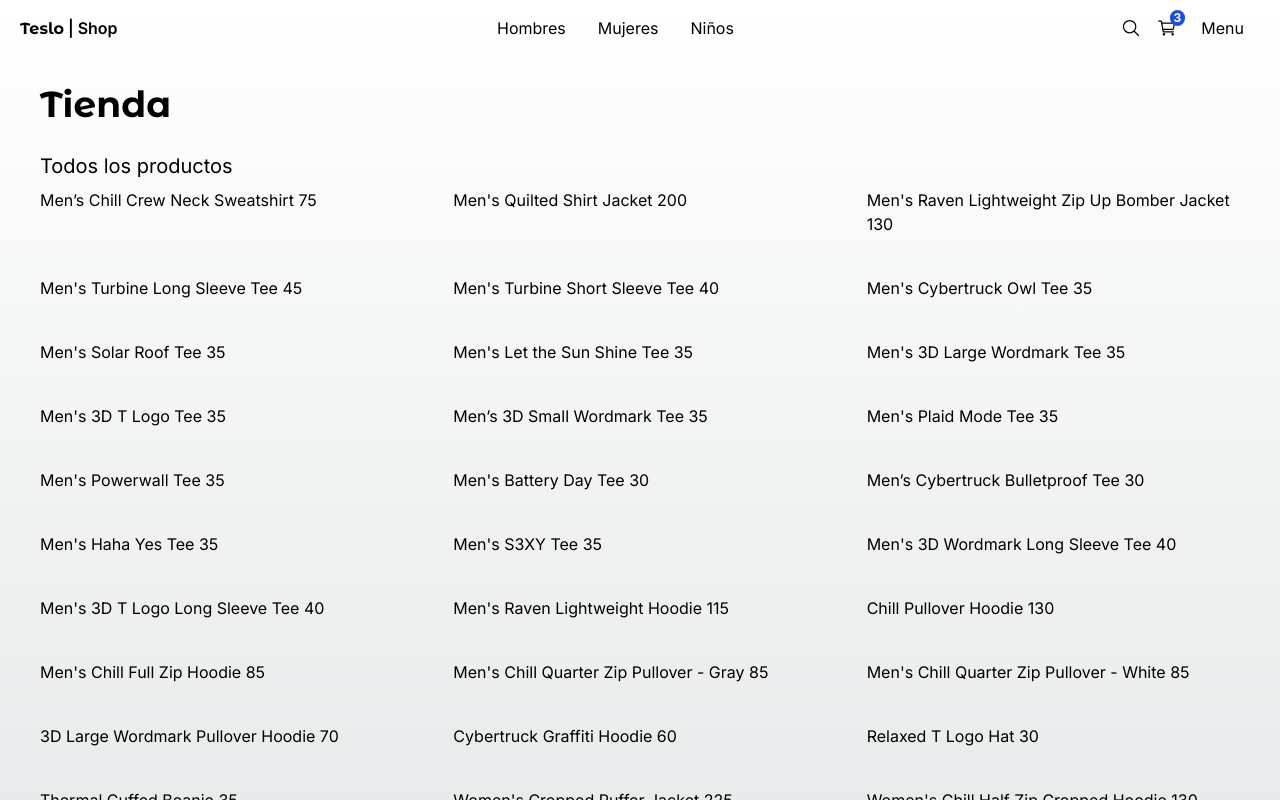
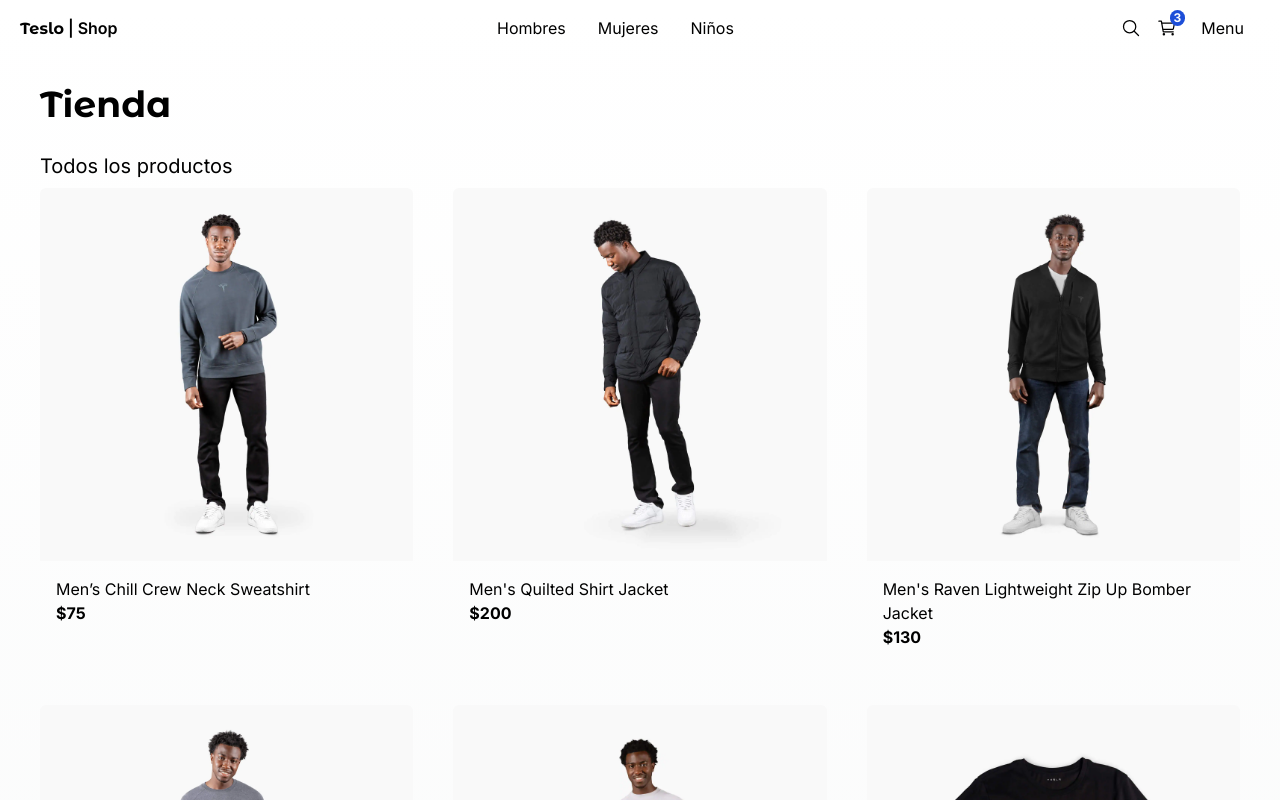
Before and after one commit to Luis-Esquivia/teslo-shop, a Next.js app: page / in a window 1280 px wide. Shown: the top 800 px of the page. Built offline with nearby package versions, Linux system fonts and the light colour scheme.

Commit message:
feat (home page): add product assortment

```diff
--- a/src/components/index.ts
+++ b/src/components/index.ts
@@ -1,6 +1,9 @@
 
 
 export * from './products/porduct-grid/ProductGrid';
+export * from './products/porduct-grid/ProductGridItem';
+
+
 
 export * from './ui/top-menu/TopMenu';
 export * from './ui/not-fount/PageNotFound';
--- a/src/components/products/porduct-grid/ProductGrid.tsx
+++ b/src/components/products/porduct-grid/ProductGrid.tsx
@@ -1,4 +1,5 @@
 import { Product } from "@/interfaces";
+import { ProductGridItem } from "./ProductGridItem";
 
 
 interface Props {
@@ -10,9 +11,10 @@
     <div className="grid grid-cols-2 sm:grid-cols-3 gap-10 mb-10">
       {
         products.map((product) => (
-          <span key={product.slug}>
-            {product.title} {product.price}
-          </span>
+          <ProductGridItem
+            key={product.slug}
+            product={ product }
+          />
         ))
       }
     </div>
--- /dev/null
+++ b/src/components/products/porduct-grid/ProductGridItem.tsx
@@ -0,0 +1,35 @@
+import { Product } from "@/interfaces";
+import Image from "next/image";
+import Link from "next/link";
+
+
+interface Props {
+  product: Product;
+}
+
+export const ProductGridItem = ({ product }:Props) => {
+  return (
+    <div className="rounded-md overflow-hidden fade-in">
+      <Link href={ `/product/${ product.slug }` }>
+        <Image
+          src={`/products/${product.images[0]}`}
+          alt={product.title}
+          className="w-full object-cover"
+          width={ 500 }
+          height={ 500 }
+        />
+      </Link>
+
+      <div className="p-4 flex flex-col">
+        <Link
+          href={ `/product/${ product.slug }` }
+          className="hover:text-blue-600"
+        >
+          { product.title }
+        </Link>
+        <span className="font-bold">${ product.price }</span>
+      </div>
+
+    </div>
+  )
+}
```
